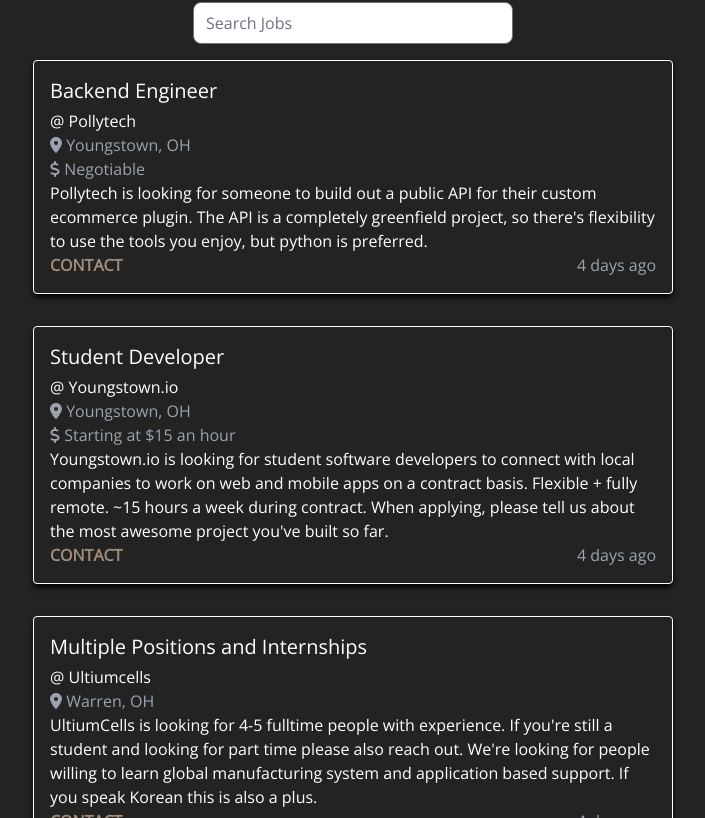
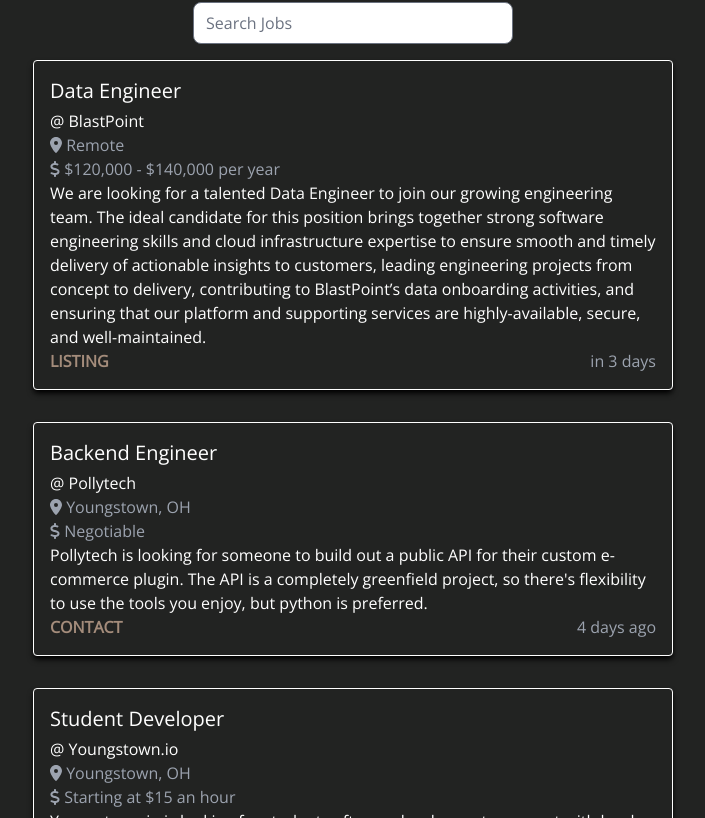
Before and after one commit to codeyoungstown/next-codeyoungstown.com, a Next.js app: page /jobs in a window 1280 px wide. Shown: the part 202-1020 px from the top of the page, without its empty margins (287-992 px from the left). Built offline with nearby package versions, Linux system fonts and the light colour scheme.

Commit message:
Add blastpoint data engineer job

```diff
--- a/data/jobs.ts
+++ b/data/jobs.ts
@@ -2,7 +2,7 @@ export const jobs = [
   {
     title: "Backend Engineer",
     company: "Pollytech",
-    desc: "Pollytech is looking for someone to build out a public API for their custom ecommerce plugin. The API is a completely greenfield project, so there's flexibility to use the tools you enjoy, but python is preferred.",
+    desc: "Pollytech is looking for someone to build out a public API for their custom e-commerce plugin. The API is a completely greenfield project, so there's flexibility to use the tools you enjoy, but python is preferred.",
     location: "Youngstown, OH",
     salary: "Negotiable",
     contact: "Joe@CodeYoungstown.com",
@@ -19,8 +19,8 @@ export const jobs = [
   },
   {
     title: "Multiple Positions and Internships",
-    company: "Ultiumcells",
-    desc: "UltiumCells is looking for 4-5 fulltime people with experience. If you're still a student and looking for part time please also reach out. We're looking for people willing to learn global manufacturing system and application based support. If you speak Korean this is also a plus.",
+    company: "Ultium Cells",
+    desc: "Ultium Cells is looking for 4-5 fulltime people with experience. If you're still a student and looking for part time please also reach out. We're looking for people willing to learn global manufacturing system and application based support. If you speak Korean this is also a plus.",
     location: "Warren, OH",
     contact: "austin.bacho1@gmail.com",
     date: "2022-08-20",
@@ -55,4 +55,13 @@ export const jobs = [
       "https://jobs.lever.co/marcopolo/aae88960-3323-4a73-ba78-38e8cad20498",
     date: "2022-08-20",
   },
+  {
+    title: "Data Engineer",
+    company: "BlastPoint",
+    desc: "We are looking for a talented Data Engineer to join our growing engineering team. The ideal candidate for this position brings together strong software engineering skills and cloud infrastructure expertise to ensure smooth and timely delivery of actionable insights to customers, leading engineering projects from concept to delivery, contributing to BlastPoint’s data onboarding activities, and ensuring that our platform and supporting services are highly-available, secure, and well-maintained.",
+    location: "Remote",
+    salary: "$120,000 - $140,000 per year",
+    listing: "https://blastpoint.com/about/careers",
+    date: "2022-08-27",
+  },
 ];
```
